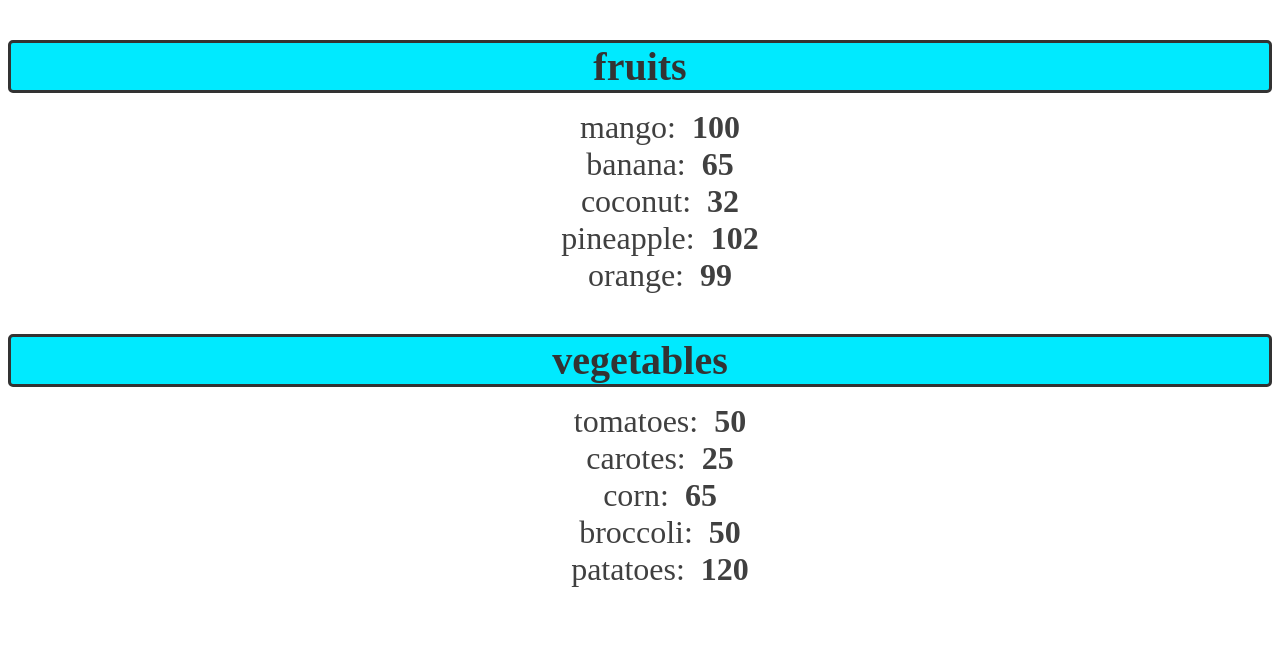
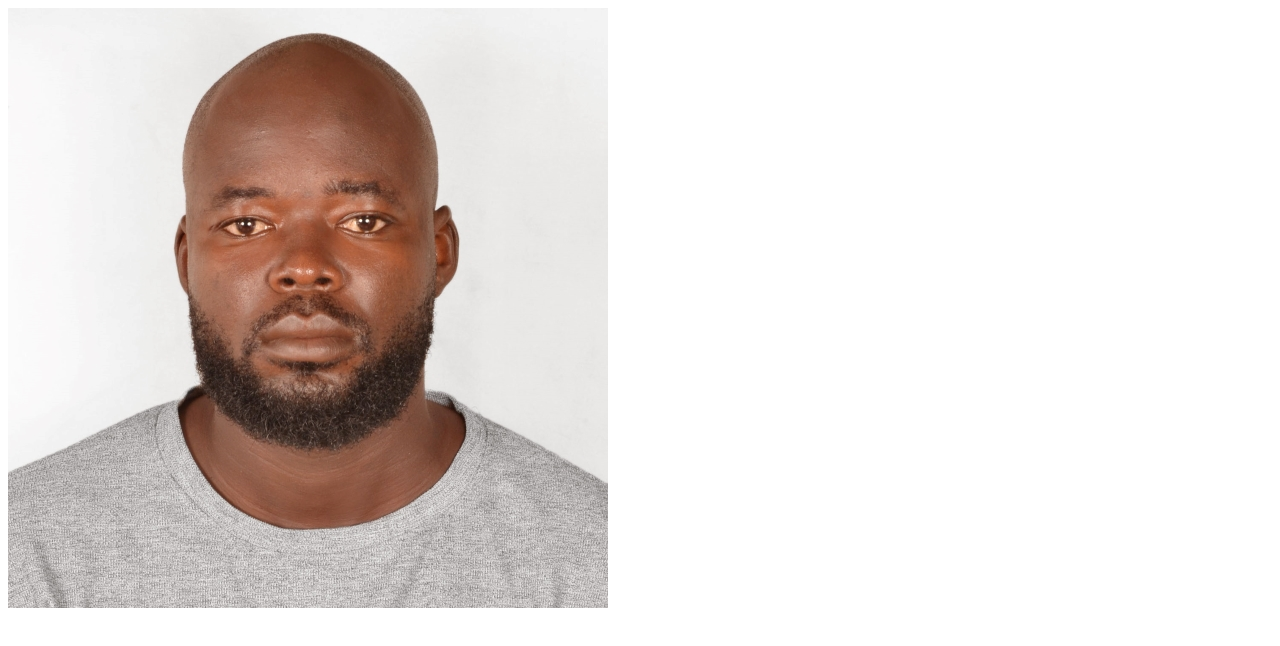
Before and after one commit to Stsama/react-course, a React (Vite) app in the folder my-react-app/: page / in a window 1280 px wide. Shown: the top 646 px of the page. Built offline with nearby package versions, Linux system fonts and the light colour scheme.

Commit message:
click envents in react

```diff
--- a/my-react-app/src/App.jsx
+++ b/my-react-app/src/App.jsx
@@ -1,26 +1,10 @@
-import List from "./List";
+import Button from "./Button";
+import ProfilePicture from "./ProfilePicture";
 
 function App() {
-  const fruits = [  {id:0, name:"mango", calories: 100},
-    {id:1, name:"banana", calories: 65},
-    {id:2, name:"coconut", calories: 32},
-    {id:3, name:"pineapple", calories: 102},
-    {id:4, name:"orange", calories: 99}
-  ]
-
-  const vegetables = [
-    {id:5, name:"tomatoes", calories: 50},
-    {id:6, name:"carotes", calories: 25},
-    {id:7, name:"corn", calories: 65},
-    {id:8, name:"broccoli", calories: 50},
-    {id:9, name:"patatoes", calories: 120}
-  ]
 
   return(
-    <>
-      {fruits.length > 0 && <List items={fruits} category="fruits" /> }
-      {vegetables.length > 0 ? <List items={vegetables} category="vegetables" /> : null}
-    </>
+    <ProfilePicture />
   );
 }
 
--- /dev/null
+++ b/my-react-app/src/Button.jsx
@@ -0,0 +1,10 @@
+import React from 'react'
+
+const Button = () => {
+  const handleClick = (e) => e.target.textContent = "ah la vie"
+  return (
+    <button onClick={(e) => handleClick(e)}> Click Me </button>
+  )
+}
+
+export default Button
--- a/my-react-app/src/List.jsx
+++ /dev/null
@@ -1,35 +0,0 @@
-import PropTypes from "prop-types"
-const List = (props) => {
-  const category = props.category;
-  const items = props.items;
-  //  items.sort((a, b) => a.name.localeCompare(b.name)); // ALPHABETICAL
-  // items.sort((a, b) => b.name.localeCompare(a.name)); // REVERSE ALPHABETICAL
-  // items.sort((a, b) => a.calories - b.calories) // NUMERIC
-  // items.sort((a, b) => b.calories - a.calories) // REVERSE NUMERIC
-
-  // const lowCalitems = items.filter(item => fruit.calories < 100) FILTRING items < 100
-  // const highCalitems = items.filter(fruit => fruit.calories >= 100) //FILTRING items >= 100
-
-  const listItems = items.map((item) => (
-    <li key={item.id} >
-      {item.name}: &nbsp;
-      <b>{item.calories} </b>{" "}
-    </li>
-  ));
-  return(<>
-    <h3 className="list-category" >{category}</h3>
-    <ol className="list-items" >{listItems} </ol>
-  </>);
-};
-List.propTypes = {
-    item: PropTypes.arrayOf(PropTypes.shape({ id: PropTypes.number,
-                                              name: PropTypes.string,
-                                              calories: PropTypes.number
-                                            }) ),
-    category: PropTypes.string
-}
-List.defaultProps = {
-    category: "Category",
-    items: [],
-}
-export default List;
--- /dev/null
+++ b/my-react-app/src/ProfilePicture.jsx
@@ -0,0 +1,12 @@
+
+
+const ProfilePicture = () => {
+    const imageUrl = "./src/assets/dv.jpg";
+    const handleClick = () => console.log("ouch")
+
+  return (
+    <img onClick={handleClick} src={imageUrl}></img>
+  )
+}
+
+export default ProfilePicture
```
Also changed, not shown: my-react-app/src/assets/dv.jpg (added).
